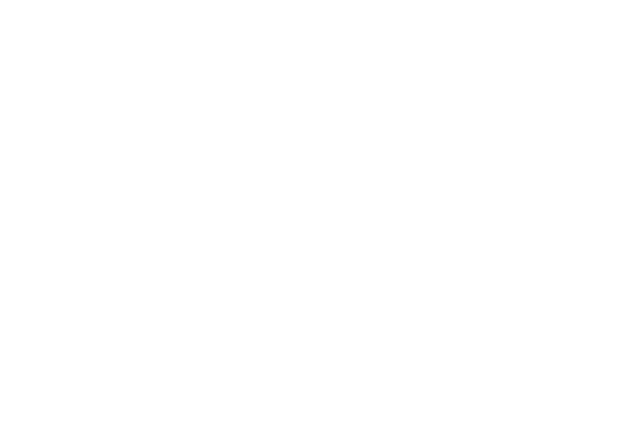
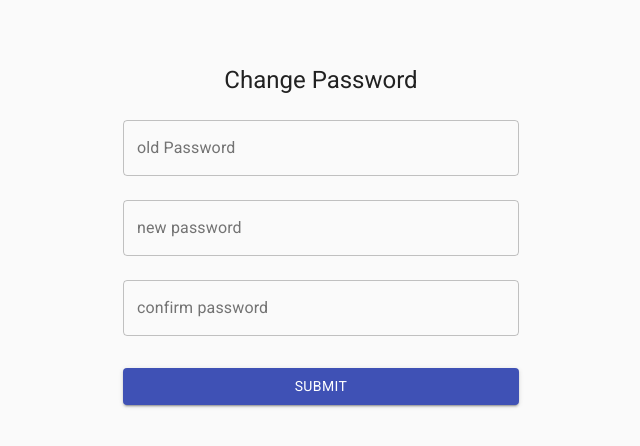
Before and after one commit to MedoRedo/guc-portal-front-end, a React (Create React App) app: page /changePassword in a window 1280 px wide. Shown: the top 446 px of the page, without its empty margins (319-959 px from the left). Built offline with nearby package versions, Linux system fonts and the light colour scheme; sample sign-in values are in the browser's storage.

Commit message:
added change password page & converted id state to local storage entry

```diff
--- a/package.json
+++ b/package.json
@@ -19,6 +19,7 @@
     "react-router": "^5.2.0",
     "react-router-dom": "^5.2.0",
     "react-scripts": "4.0.1",
+    "superagent": "^6.1.0",
     "web-vitals": "^0.2.4"
   },
   "scripts": {
--- a/src/App.js
+++ b/src/App.js
@@ -1,30 +1,17 @@
 import React from 'react';
 import Login from './GUCStaffMemberPages/Login';
 import Profile from './GUCStaffMemberPages/Profile';
+import ChangePassword from './GUCStaffMemberPages/ChangePassword';
 import { Route, Switch } from 'react-router-dom';
 
-class App extends React.Component {
-
-  state = {
-    id : "",
-  };
-
-  handleId = (id) => {
-    this.setState({id});
-  }
-
-  render() {
-    return (
-      <Switch>
-        <Route path="/" render={() => {
-          return <Login setUserId={this.handleId} userId={this.state.id}/>
-        }} exact/>
-        <Route path="/profile" render={() => {
-          return <Profile setUserId={this.handleId} userId={this.state.id}/>
-        }} exact/>
-      </Switch>
-    );
-  }
+function App() {
+  return (
+    <Switch>
+      <Route path="/" component={Login} exact/>
+      <Route path="/profile" component={Profile} exact/>
+      <Route path="/changePassword" component={ChangePassword} exact/>
+    </Switch>
+  );
 }
 
 export default App;
--- /dev/null
+++ b/src/GUCStaffMemberPages/ChangePassword.js
@@ -0,0 +1,129 @@
+import React, {useState} from 'react';
+import Button from '@material-ui/core/Button';
+import Alert from '@material-ui/lab/Alert';
+import CssBaseline from '@material-ui/core/CssBaseline';
+import TextField from '@material-ui/core/TextField';
+import Typography from '@material-ui/core/Typography';
+import { makeStyles } from '@material-ui/core/styles';
+import Container from '@material-ui/core/Container';
+import axios from 'axios';
+import {Redirect, useHistory} from 'react-router-dom';
+
+const useStyles = makeStyles((theme) => ({
+  paper: {
+	marginTop: theme.spacing(8),
+	display: 'flex',
+	flexDirection: 'column',
+	alignItems: 'center',
+  },
+  avatar: {
+	margin: theme.spacing(1),
+	backgroundColor: theme.palette.secondary.main,
+  },
+  form: {
+	width: '100%',
+	marginTop: theme.spacing(1),
+  },
+  submit: {
+	margin: theme.spacing(3, 0, 2),
+  },
+}));
+
+function ChangePassword(props) {
+  const classes = useStyles();
+  const [oldPass, setOldPass] = useState("");
+  const [newPass, setNewPass] = useState("");
+  const [confirmPass, setConfirmPass] = useState("");
+  const [isValid, setIsValid] = useState(true);
+  let history = useHistory();
+  const handleOldPass = (event) => {
+	  setOldPass(event.target.value);
+  }
+  const handleNewPass = (event) => {
+	  setNewPass(event.target.value);
+  }
+  const handleConfirmPass = (event) => {
+	  setConfirmPass(event.target.value);
+  }
+  const handleSubmit = async() => {
+    if(newPass !== confirmPass)
+      return setIsValid(false);
+    try {
+      await axios.post('http://localhost:5000/changePassword', {
+      oldPass,
+      newPass,
+      },{
+        headers : {
+          auth_token : localStorage.getItem('auth_token')
+        }
+      });
+      setIsValid(true);
+      history.push('/profile');
+    }
+    catch(e) {
+      setIsValid(false);
+    }
+  }
+  return (
+	localStorage.getItem('auth_token') === null ? <Redirect to="/"/> :
+	<Container component="main" maxWidth="xs">
+	  <CssBaseline />
+	  <div className={classes.paper}>
+		<Typography component="h1" variant="h5">
+		  Change Password
+		</Typography>
+		<form className={classes.form} noValidate>
+		  <TextField
+			  variant="outlined"
+			  margin="normal"
+			  fullWidth
+			  name="old password"
+			  label="old Password"
+			  type="password"
+			  id="oldPass"
+			  autoComplete="current-password"
+			  value={oldPass}
+			  onChange={handleOldPass}
+		  />
+			<TextField
+        variant="outlined"
+        margin="normal"
+        fullWidth
+        name="new password"
+        label="new password"
+        type="password"
+        id="newPassword"
+        autoComplete="current-password"
+        value={newPass}
+        onChange={handleNewPass}
+		  />
+			<TextField
+        variant="outlined"
+        margin="normal"
+        fullWidth
+        name="confirm password"
+        label="confirm password"
+        type="password"
+        id="confirmPassword"
+        autoComplete="current-password"
+        value={confirmPass}
+        onChange={handleConfirmPass}
+		  />
+		  {isValid ? null : <Alert severity="error">Invalid data</Alert>}
+			<Button
+			  type="button"
+			  fullWidth
+			  variant="contained"
+			  color="primary"
+			  className={classes.submit}
+			  onClick={handleSubmit}
+			>
+			  Submit
+			</Button>
+		</form>
+	  </div>
+	</Container>
+  );
+}
+
+export default ChangePassword;
--- a/src/GUCStaffMemberPages/Login.js
+++ b/src/GUCStaffMemberPages/Login.js
@@ -8,8 +8,8 @@
 import Typography from '@material-ui/core/Typography';
 import { makeStyles } from '@material-ui/core/styles';
 import Container from '@material-ui/core/Container';
+import {Redirect, useHistory} from 'react-router-dom';
 import axios from 'axios';
-import {Redirect} from 'react-router-dom';
 
 const useStyles = makeStyles((theme) => ({
   paper: {
@@ -36,6 +36,7 @@
   const [email, setEmail] = useState("");
   const [password, setPass] = useState("");
   const [isValid, setIsValid] = useState(true);
+  let history = useHistory();
   const handleEmail = (event) => {
     setEmail(event.target.value);
   }
@@ -44,19 +45,21 @@
   }
   const handleLogin = async() => {
     try {
-      const response = await axios.post('http://localhost:5000/login', {
+      const response = await axios.post('http://localhost:5000/login',{
         email,
         password
       });
+      localStorage.setItem('auth_token', response.headers.auth_token);
+      localStorage.setItem('userId', response.data);
       setIsValid(true);
-      props.setUserId(response.data);
+      history.push('/profile');
     }
     catch(e) {
       setIsValid(false);
     }
   }
   return (
-    props.userId !== "" ? <Redirect to="/profile"/> :
+    localStorage.getItem('auth_token') !== null ? <Redirect to="/profile"/> :
     <Container component="main" maxWidth="xs">
       <CssBaseline />
       <div className={classes.paper}>
--- a/src/GUCStaffMemberPages/Logout.js
+++ b/src/GUCStaffMemberPages/Logout.js
@@ -1,15 +1,22 @@
 import React from 'react';
 import Button from '@material-ui/core/Button';
 import axios from 'axios';
-
+import { useHistory } from 'react-router';
 
 function Logout(props) {
 
+  let history = useHistory();
+
   const handleClick = async (e) => {
     try {
-      await axios.get('http://localhost:5000/logout');
-      props.setUserId("");
-
+      await axios.get('http://localhost:5000/logout',{
+        headers : {
+          auth_token : localStorage.getItem('auth_token')
+        }
+      });
+      localStorage.removeItem('auth_token');
+      localStorage.removeItem('userId');
+      history.push('/');
     }
     catch(e) {
       console.log(e);
--- a/src/GUCStaffMemberPages/Profile.js
+++ b/src/GUCStaffMemberPages/Profile.js
@@ -1,17 +1,26 @@
 import React from 'react';
 import Logout from './Logout';
-import {Redirect} from 'react-router-dom';
+import {Redirect, Link} from 'react-router-dom';
+import Button from '@material-ui/core/Button';
 
-class Profile extends React.Component {
-    render() {
-        return (
-            this.props.userId === "" ? <Redirect to="/"/> :
-            <>
-                <h1>{this.props.userId}</h1>
-                <Logout setUserId={this.props.setUserId} userId={this.props.userId}/>
-            </>
-        );
-    }
+
+function Profile(props) {
+  return (
+    localStorage.getItem('auth_token') === null ? <Redirect to="/"/> :
+    <>
+      <h1>{localStorage.getItem('userId')}</h1>
+      <Logout/>
+      <Link to="/changePassword" style={{textDecoration:'none'}}>
+        <Button
+          variant="contained"
+          color="secondary"
+        >
+          Change Password
+        </Button>
+      </Link>
+    </>
+  );
 }
 
+
 export default Profile;
```
Also changed, not shown: 1 other file (tests, documents, lock files or other folders).
